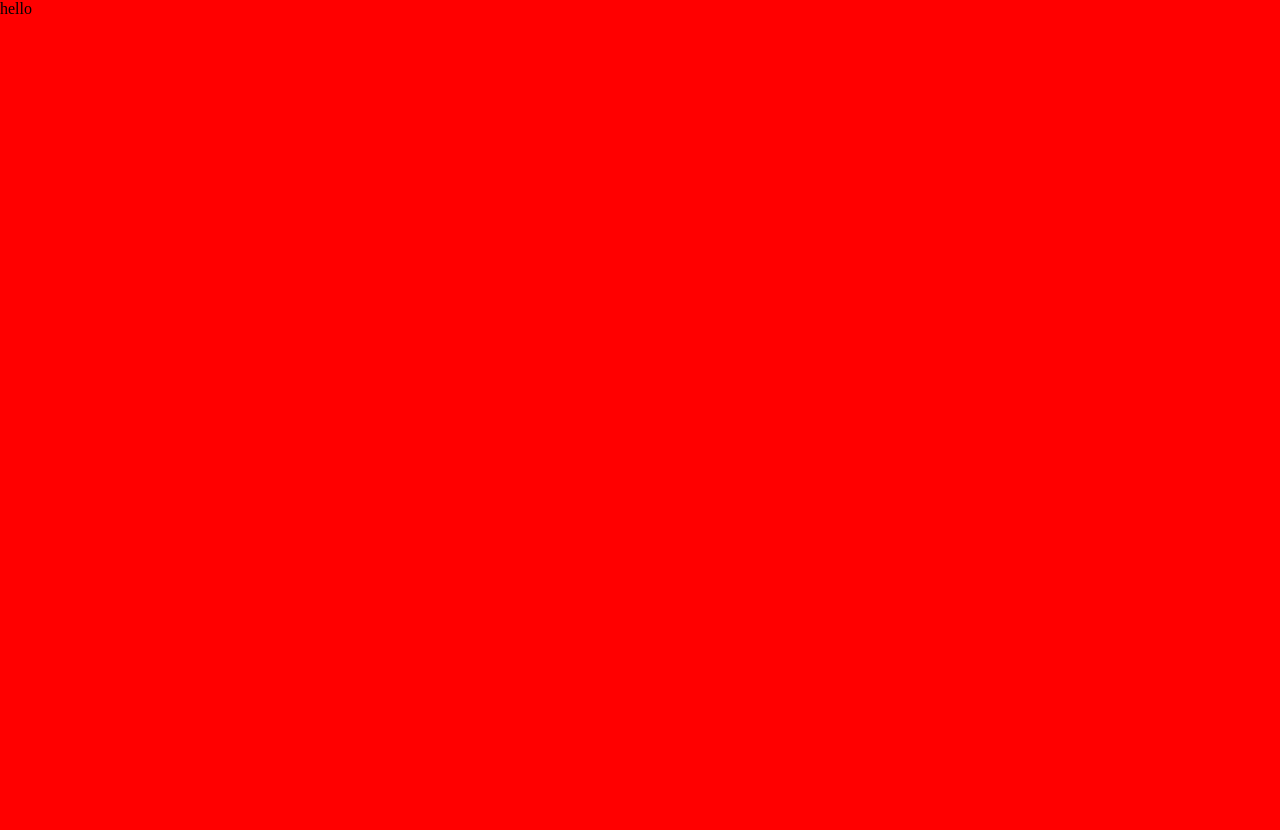
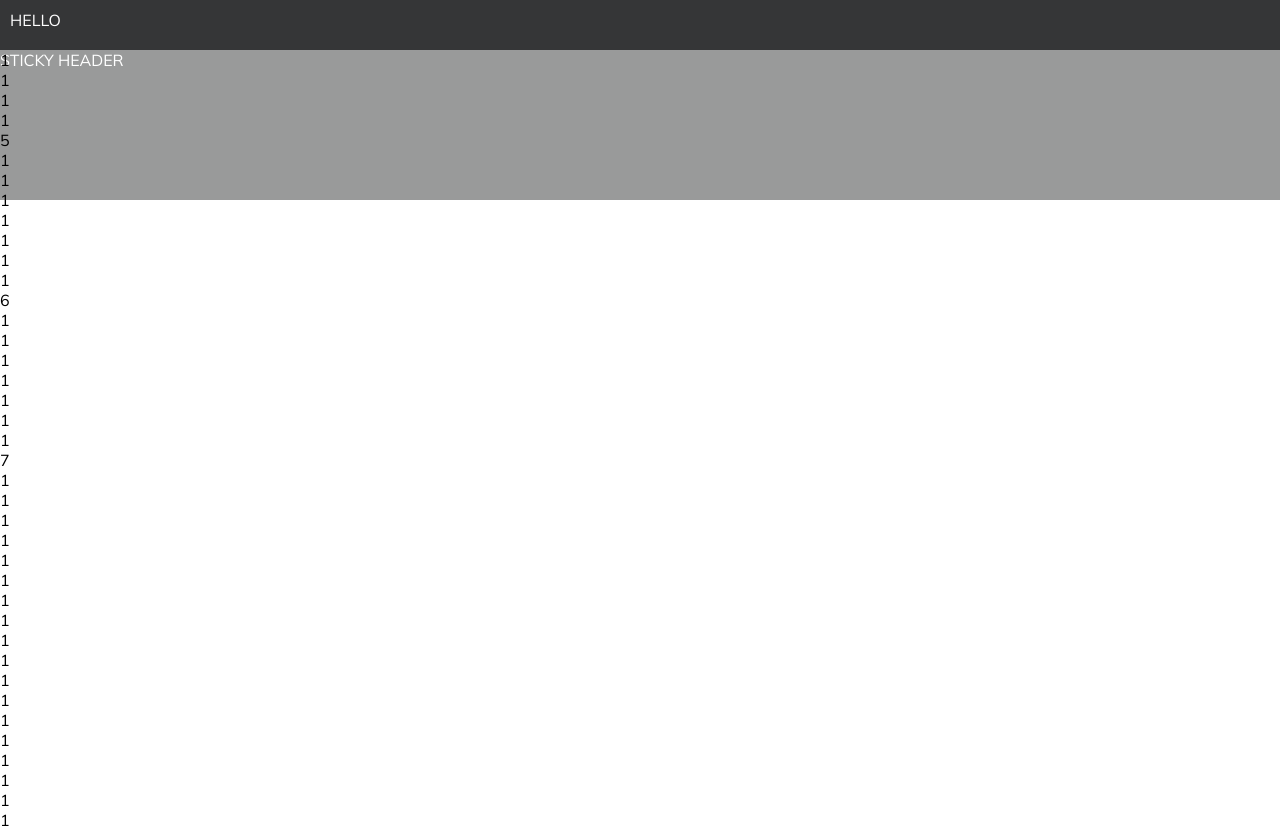
Before and after one commit to StephanieFurlan/driving-school, a website: page index.html in a window 1280 px wide. Before the commit the page ends 800 px from the top, so only its background shows below. Drawn offline with Linux system fonts and the light colour scheme.

Commit message:
Sticky header

```diff
--- /dev/null
+++ b/app.js
@@ -0,0 +1,25 @@
+stickyElem = document.querySelector("#mainHeader");
+x = document.querySelector("#page-content");
+
+   /* Gets the amount of height
+   of the element from the
+   viewport and adds the
+   pageYOffset to get the height
+   relative to the page */
+   currStickyPos = stickyElem.getBoundingClientRect().top + window.pageYOffset;
+
+   window.onscroll = function() {
+
+      /* Check if the current Y offset
+      is greater than the position of
+      the element */
+      if (window.pageYOffset > currStickyPos) {
+          stickyElem.classList.add('header-small');
+          stickyElem.classList.remove('header-big');
+          // x.classList.add('page-up');
+      } else {
+         stickyElem.classList.add('header-big');
+         stickyElem.classList.remove('header-small');
+         // x.classList.remove('page-up');
+      }
+   }
--- a/index.html
+++ b/index.html
@@ -3,9 +3,65 @@
    <head>
       <meta charset="utf-8">
       <title>Driving School</title>
+      <link rel="preconnect" href="https://fonts.gstatic.com">
+      <link href="https://fonts.googleapis.com/css2?family=Mulish&display=swap" rel="stylesheet">
+      <!-- <script src="https://ajax.googleapis.com/ajax/libs/jquery/3.5.1/jquery.min.js"></script> -->
       <link rel="stylesheet" href="dist/app.css">
    </head>
    <body>
-      hello
+      <div class="top-container">
+         HELLO
+      </div>
+      <div class="wrapper">
+         <header id="mainHeader" class="header-big">
+            STICKY HEADER
+         </header>
+         <main id="page-content">
+            <ul>
+               <li>1</li>
+               <li>1</li>
+               <li>1</li>
+               <li>1</li>
+               <li>5</li>
+               <li>1</li>
+               <li>1</li>
+               <li>1</li>
+               <li>1</li>
+               <li>1</li>
+               <li>1</li>
+               <li>1</li>
+               <li>6</li>
+               <li>1</li>
+               <li>1</li>
+               <li>1</li>
+               <li>1</li>
+               <li>1</li>
+               <li>1</li>
+               <li>1</li>
+               <li>7</li>
+               <li>1</li>
+               <li>1</li>
+               <li>1</li>
+               <li>1</li>
+               <li>1</li>
+               <li>1</li>
+               <li>1</li>
+               <li>1</li>
+               <li>1</li>
+               <li>1</li>
+               <li>1</li>
+               <li>1</li>
+               <li>1</li>
+               <li>1</li>
+               <li>1</li>
+               <li>1</li>
+               <li>1</li>
+               <li>1</li>
+            </ul>
+         </main>
+      </div>
+
+
+      <script src="app.js" charset="utf-8"></script>
    </body>
 </html>
--- /dev/null
+++ b/main.js
@@ -0,0 +1,14 @@
+
+
+window.onscroll = function() {myFunction()};
+
+var header = document.getElementById("myHeader");
+var sticky = header.offsetTop;
+
+function myFunction() {
+  if (window.pageYOffset > sticky) {
+    header.classList.add("sticky");
+  } else {
+    header.classList.remove("sticky");
+  }
+}
--- a/src/app.scss
+++ b/src/app.scss
@@ -1 +1,2 @@
 @import "partials/_commons";
+@import "partials/_jumbotron";
--- a/src/partials/_commons.scss
+++ b/src/partials/_commons.scss
@@ -3,3 +3,45 @@
    margin: 0;
    padding: 0;
 }
+
+body {
+   font-family: 'Mulish', sans-serif;
+}
+
+.wrapper {
+   position: relative;
+}
+
+.top-container {
+   height: 50px;
+   background-color: #353637;
+   color: white;
+   padding: 10px;
+}
+
+.header-small {
+   height: 100px;
+   background-color: rgba(53,54,55,0.9);
+   color: white;
+   position: fixed;
+   top: 0;
+   width: 100%;
+}
+
+.header-big {
+   height: 150px;
+   background-color: rgba(53,54,55,0.5);
+   color: white;
+}
+
+#page-content {
+   position: absolute;
+   left: 0;
+   top: 0;
+   width: 100%;
+}
+
+
+.page-up {
+   margin-top: 100px;
+}
--- /dev/null
+++ b/src/partials/_jumbotron.scss
@@ -0,0 +1,65 @@
+// #jumbotron {
+//    background-image: url("../img/homepage-hero-background.jpg");
+//    background-position: center;
+//    background-repeat: no-repeat;
+//    background-size: cover;
+//    height: 600px;
+//    position: absolute;
+//    left: 0;
+//    top: 0;
+//    width: 100%;
+// }
+//
+// #header-top {
+//    height: 44px;
+//    background-color: #353637;
+// }
+//
+// .sticky-header {
+//    width: 100%;
+//    color: white;
+// }
+//
+// .header-big {
+//    height: 100px;
+//    background-color: rgba(53,54,55,0.5);
+//    position: relative;
+//    top: initial;
+//    transition: height 0.5s;
+// }
+//
+// .header-small {
+//    height: 50px;
+//    background-color: rgba(53,54,55,0.9);
+//    position: fixed;
+//    top: 0;
+//    transition: height 0.5s;
+// }
+//
+//
+//
+// .top-container {
+//   background-color: #f1f1f1;
+//   padding: 30px;
+//   text-align: center;
+// }
+//
+// // .header {
+//   padding: 10px 16px;
+//   background: #555;
+//   color: #f1f1f1;
+// }
+//
+// .content {
+//   padding: 16px;
+// }
+//
+// .sticky {
+//   position: fixed;
+//   top: 0;
+//   width: 100%;
+// }
+//
+// .sticky + .content {
+//   padding-top: 102px;
+// }
```
Also changed, not shown: dist/app.css, img/homepage-hero-background.jpg (added), 1 other file.
